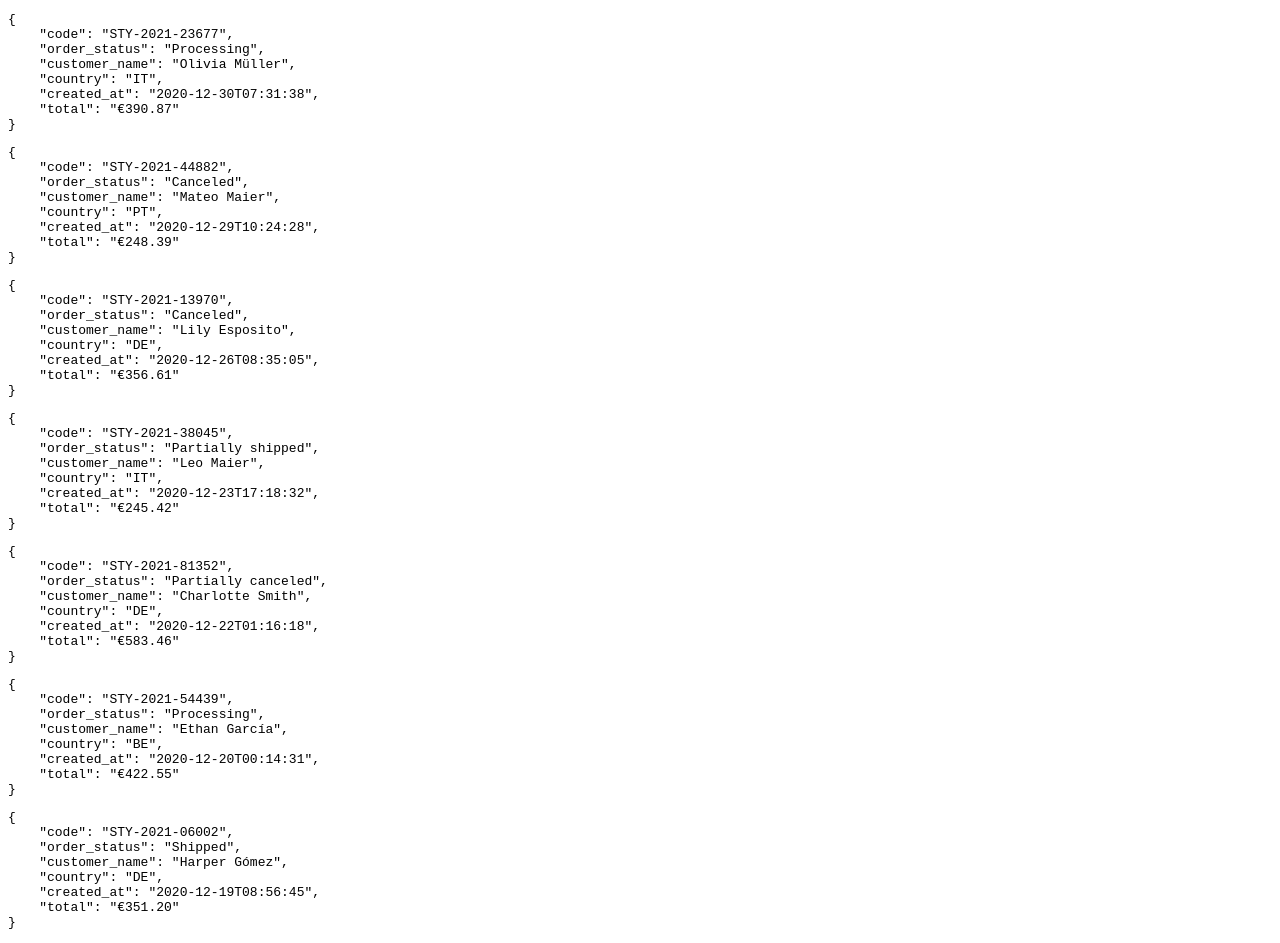
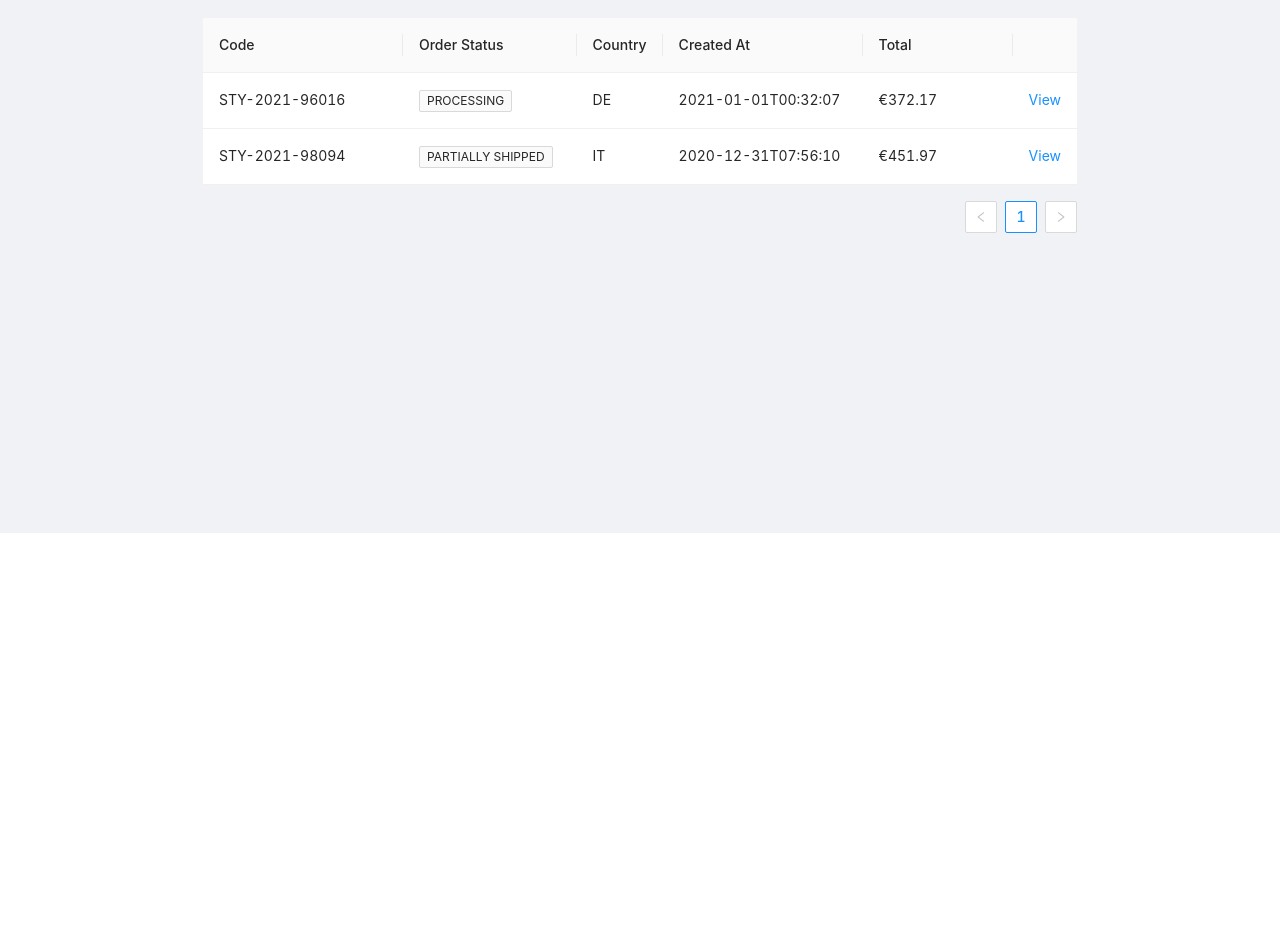
Before and after one commit to laurenclark/staiy-tech-demo, a React (Create React App) app: page / in a window 1280 px wide. Shown: the part 267-1210 px from the top of the page. After the commit the page ends 800 px from the top, so only its background shows below. Built offline with nearby package versions, Linux system fonts and the light colour scheme.

Commit message:
Set up table and columns

```diff
--- a/src/App.js
+++ b/src/App.js
@@ -1,100 +1,9 @@
-const testData = [
-    {
-        code: "STY-2021-96016",
-        order_status: "Processing",
-        customer_name: "Amelia De Vries",
-        country: "DE",
-        created_at: "2021-01-01T00:32:07",
-        total: "€372.17"
-    },
-    {
-        code: "STY-2021-98094",
-        order_status: "Partially shipped",
-        customer_name: "Jack M\u00fcller",
-        country: "IT",
-        created_at: "2020-12-31T07:56:10",
-        total: "€451.97"
-    },
-    {
-        code: "STY-2021-23677",
-        order_status: "Processing",
-        customer_name: "Olivia M\u00fcller",
-        country: "IT",
-        created_at: "2020-12-30T07:31:38",
-        total: "€390.87"
-    },
-    {
-        code: "STY-2021-44882",
-        order_status: "Canceled",
-        customer_name: "Mateo Maier",
-        country: "PT",
-        created_at: "2020-12-29T10:24:28",
-        total: "€248.39"
-    },
-    {
-        code: "STY-2021-13970",
-        order_status: "Canceled",
-        customer_name: "Lily Esposito",
-        country: "DE",
-        created_at: "2020-12-26T08:35:05",
-        total: "€356.61"
-    },
-    {
-        code: "STY-2021-38045",
-        order_status: "Partially shipped",
-        customer_name: "Leo Maier",
-        country: "IT",
-        created_at: "2020-12-23T17:18:32",
-        total: "€245.42"
-    },
-    {
-        code: "STY-2021-81352",
-        order_status: "Partially canceled",
-        customer_name: "Charlotte Smith",
-        country: "DE",
-        created_at: "2020-12-22T01:16:18",
-        total: "€583.46"
-    },
-    {
-        code: "STY-2021-54439",
-        order_status: "Processing",
-        customer_name: "Ethan Garc\u00eda",
-        country: "BE",
-        created_at: "2020-12-20T00:14:31",
-        total: "€422.55"
-    },
-    {
-        code: "STY-2021-06002",
-        order_status: "Shipped",
-        customer_name: "Harper G\u00f3mez",
-        country: "DE",
-        created_at: "2020-12-19T08:56:45",
-        total: "€351.20"
-    },
-    {
-        code: "STY-2021-91949",
-        order_status: "Partially shipped",
-        customer_name: "Noah Bianchi",
-        country: "PT",
-        created_at: "2020-12-19T00:45:48",
-        total: "€502.62"
-    },
-    {
-        code: "STY-2021-60251",
-        order_status: "Partially shipped",
-        customer_name: "Evelyn M\u00fcller",
-        country: "SP",
-        created_at: "2020-12-18T08:59:29",
-        total: "€593.18"
-    }
-];
+import OrderTable from "./components/OrderTable/OrderTable";
 
 function App() {
     return (
         <div className="App">
-            {testData.map((item) => (
-                <pre>{JSON.stringify(item, null, 4)}</pre>
-            ))}
+            <OrderTable />
         </div>
     );
 }
--- /dev/null
+++ b/src/components/OrderTable/OrderTable.jsx
@@ -0,0 +1,90 @@
+import "antd/dist/antd.css";
+import { Table, Layout, Tag } from "antd";
+
+const testData = [
+    {
+        code: "STY-2021-96016",
+        order_status: "Processing",
+        customer_name: "Amelia De Vries",
+        country: "DE",
+        created_at: "2021-01-01T00:32:07",
+        total: "€372.17"
+    },
+    {
+        code: "STY-2021-98094",
+        order_status: "Partially shipped",
+        customer_name: "Jack M\u00fcller",
+        country: "IT",
+        created_at: "2020-12-31T07:56:10",
+        total: "€451.97"
+    }
+];
+
+const columns = [
+    {
+        title: "Code",
+        width: 200,
+        dataIndex: "code",
+        key: "code",
+        fixed: "left"
+    },
+    {
+        title: "Order Status",
+        width: 150,
+        dataIndex: "order_status",
+        key: "order_status",
+        render: (tag) => (
+            <>
+                <Tag>{tag.toUpperCase()}</Tag>
+            </>
+        )
+    },
+    {
+        title: "Country",
+        dataIndex: "country",
+        key: "1",
+        width: 10
+    },
+    {
+        title: "Created At",
+        dataIndex: "created_at",
+        key: "1",
+        width: 200
+    },
+    {
+        title: "Total",
+        dataIndex: "total",
+        key: "1",
+        width: 150
+    },
+    {
+        key: "1",
+        fixed: "right",
+        width: 50,
+        render: () => <a>View</a>
+    }
+];
+
+function OrderTable() {
+    return (
+        <div className="App">
+            <Layout
+                style={{
+                    height: "100vh",
+                    display: "grid",
+                    placeItems: "center"
+                }}>
+                <Table
+                    style={{
+                        margin: "0 auto",
+                        maxWidth: "1000px"
+                    }}
+                    columns={columns}
+                    dataSource={testData}
+                />
+            </Layout>
+        </div>
+    );
+}
+
+export default OrderTable;
```
